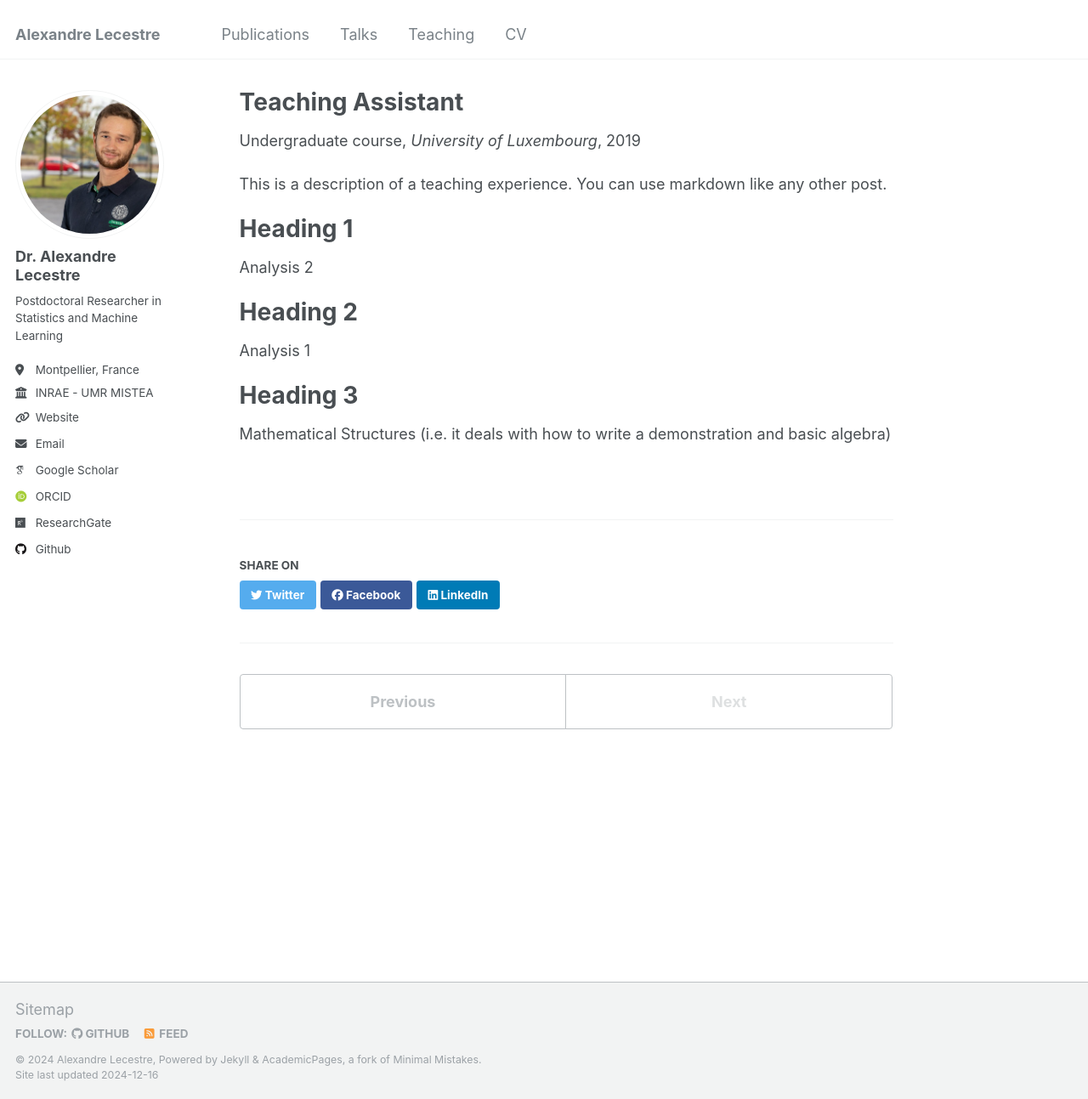
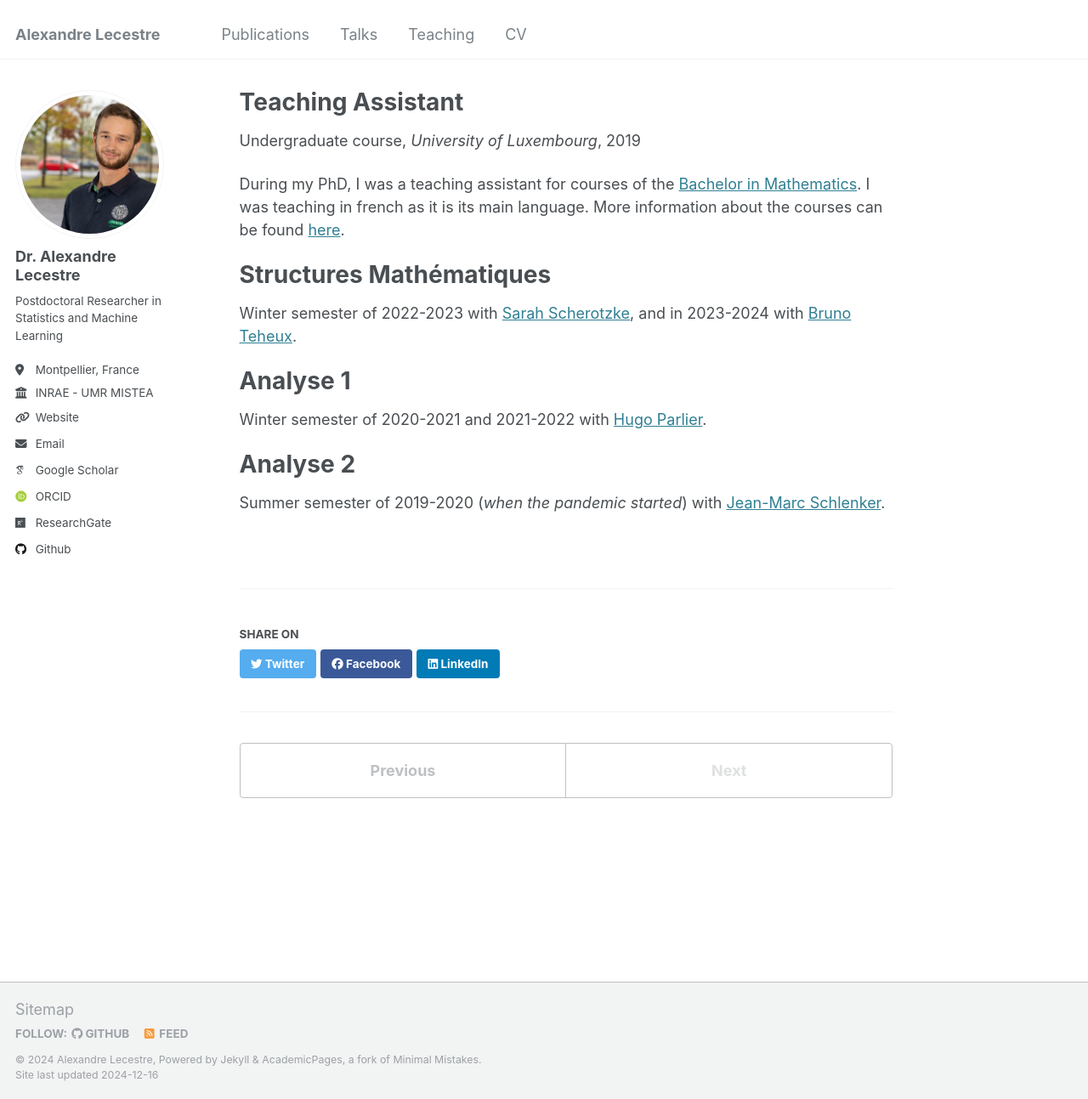
Before and after one commit to alexandre-lecestre/alexandre-lecestre.github.io, a Jekyll site: the page built from _teaching/teaching_assistant.md, in a window 1280 px wide and 1293 px high. Shown: the whole window at 85% size. Built offline with Jekyll 4.4.1, drawn with Linux system fonts in a browser that asks for light colours; some web fonts are replaced.

Commit message:
Update teaching_assistant.md

```diff
--- a/_teaching/teaching_assistant.md
+++ b/_teaching/teaching_assistant.md
@@ -8,16 +8,16 @@ date: 2019-09-01
 location: ""
 ---
 
-This is a description of a teaching experience. You can use markdown like any other post.
+During my PhD, I was a teaching assistant for courses of the [Bachelor in Mathematics](https://www.uni.lu/fstm-en/study-programs/bachelor-in-mathematics/). I was teaching in french as it is its main language. More information about the courses can be found [here](https://www.uni.lu/fstm-en/study-programs/bachelor-in-mathematics/programme/).
 
-Heading 1
+Structures Mathématiques
 ======
-Analysis 2
+Winter semester of 2022-2023 with [Sarah Scherotzke](https://www.uni.lu/fstm-en/people/sarah-scherotzke/), and in 2023-2024 with [Bruno Teheux](https://math.uni.lu/teheux/).
 
-Heading 2
+Analyse 1
 ======
-Analysis 1
+Winter semester of 2020-2021 and 2021-2022 with [Hugo Parlier](https://www.uni.lu/fstm-en/people/hugo-parlier/).
 
-Heading 3
+Analyse 2
 ======
-Mathematical Structures (i.e. it deals with how to write a demonstration and basic algebra)
+Summer semester of 2019-2020 (*when the pandemic started*) with  [Jean-Marc Schlenker](https://math.uni.lu/schlenker/index.html).
```
